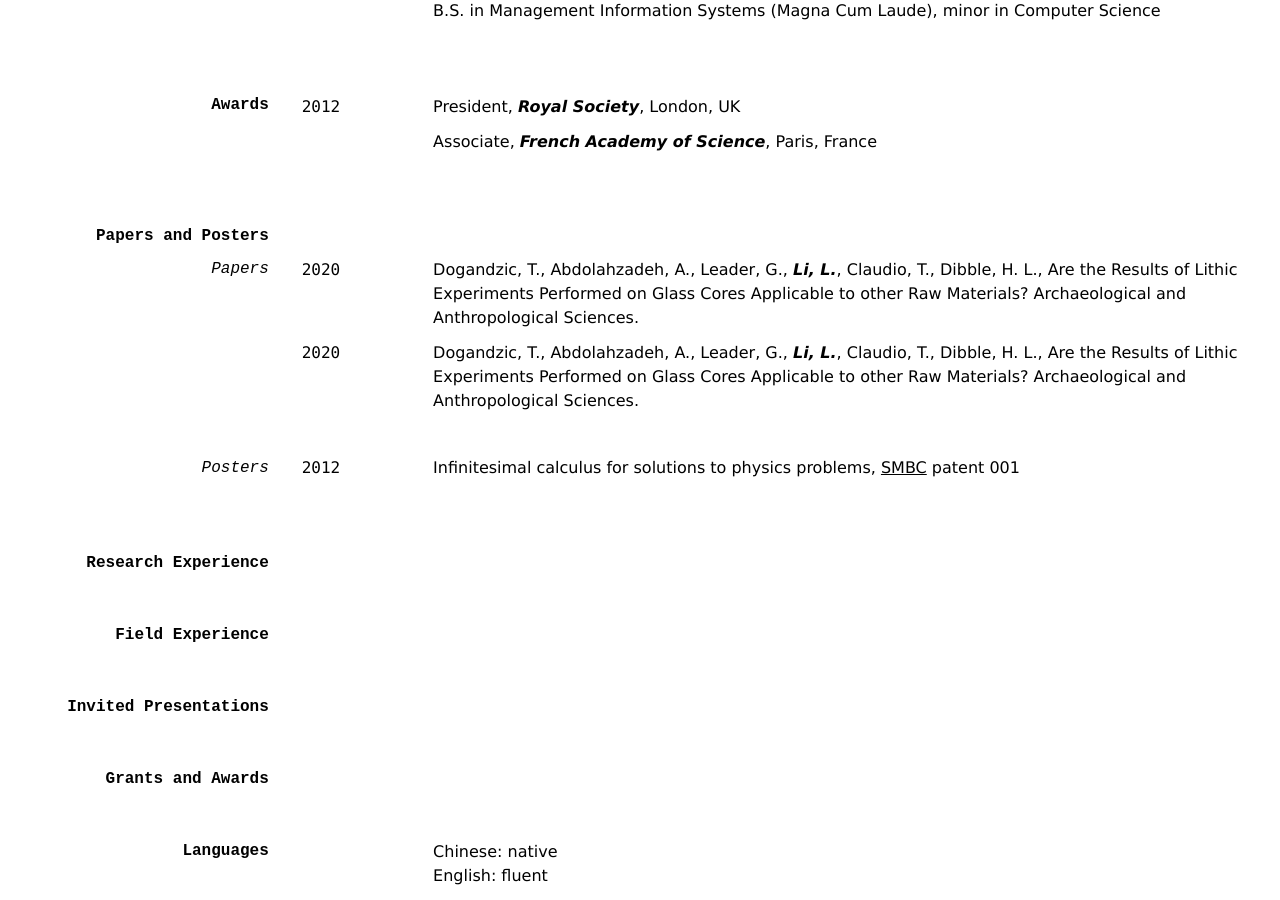
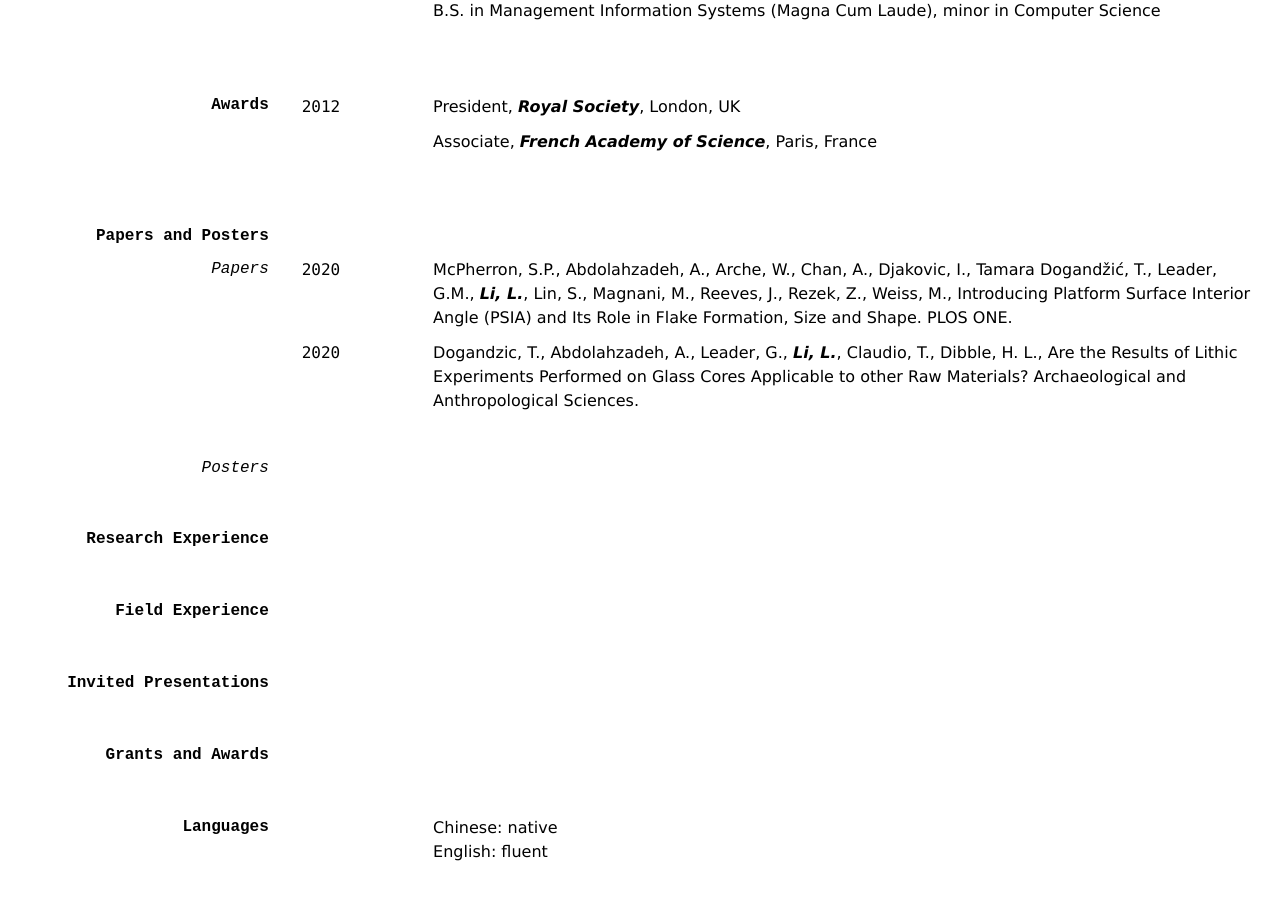
Before and after one commit to lili0824/lili, a Jekyll site: the page built from cv.md, in a window 1280 px wide and 900 px high, scrolled down 574 px. Built offline with Jekyll 4.4.1, drawn with Linux system fonts in a browser that asks for light colours.

Commit message:
Update cv.md

```diff
--- a/cv.md
+++ b/cv.md
@@ -21,6 +21,7 @@ Paleolithic archaeology, experimental archaeology, anthropology, computer scienc
 `Expected in`
 __University of Tübingen__
 - Ph.D. in Archaeology
+
 `2022`
 
 `2017 - 2019`
@@ -50,8 +51,7 @@ Associate, *French Academy of Science*, Paris, France
 
 ### Papers
 
-`2020`
-Dogandzic, T., Abdolahzadeh, A., Leader, G., _Li, L._, Claudio, T., Dibble, H. L., Are the Results of Lithic Experiments Performed on Glass Cores Applicable to other Raw Materials? Archaeological and Anthropological Sciences.
+`2020`	McPherron, S.P., Abdolahzadeh, A., Arche, W., Chan, A., Djakovic, I., Tamara Dogandžić, T., Leader, G.M., _Li, L._, Lin, S., Magnani, M., Reeves, J., Rezek, Z., Weiss, M., Introducing Platform Surface Interior Angle (PSIA) and Its Role in Flake Formation, Size and Shape. PLOS ONE.
 
 `2020`
 Dogandzic, T., Abdolahzadeh, A., Leader, G., _Li, L._, Claudio, T., Dibble, H. L., Are the Results of Lithic Experiments Performed on Glass Cores Applicable to other Raw Materials? Archaeological and Anthropological Sciences.
@@ -59,8 +59,7 @@ Dogandzic, T., Abdolahzadeh, A., Leader, G., _Li, L._, Claudio, T., Dibble, H. L
 
 ### Posters
 
-`2012`
-Infinitesimal calculus for solutions to physics problems, [SMBC](http://www.techdirt.com/articles/20121011/09312820678/if-patents-had-been-around-time-newton.shtml) patent 001
+
 
 ## Research Experience
 
```
